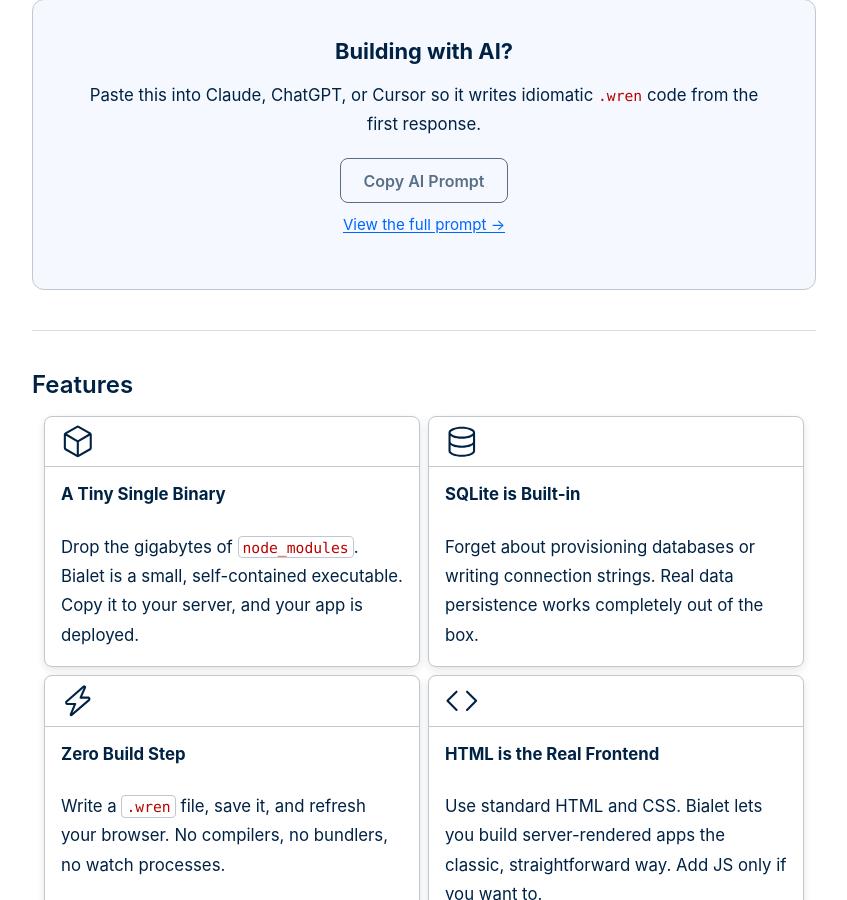
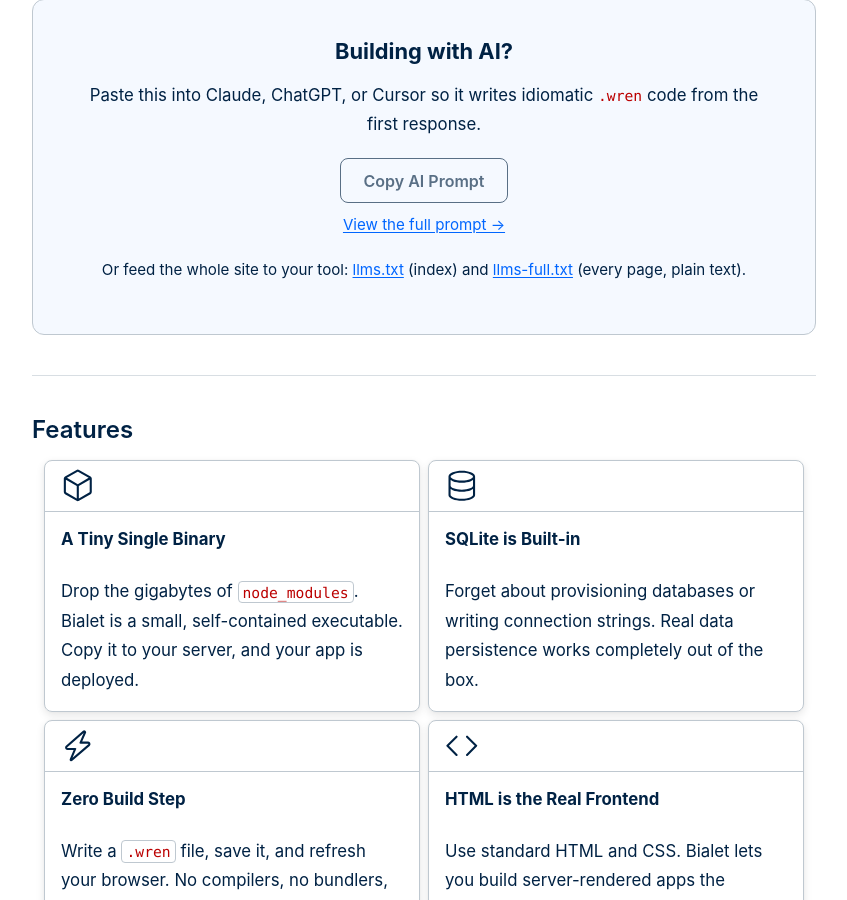
Before and after one commit to bialet/bialet, a Sphinx documentation site: the page built from docs/index.rst, in a window 1280 px wide and 900 px high, scrolled down 1036 px. Shown: the whole window, without its empty margins (216-1063 px from the left). Built offline with Sphinx 7.4.7 and the Sphinx Book theme 1.1.4, drawn with Linux system fonts in a browser that asks for light colours; the version number could not be read and is left out.

Commit message:
docs: point the landing page at llms.txt and llms-full.txt
The build already emits both; the community banner now says so, next to
the copy-prompt link, so the files are discoverable without guessing URLs.

```diff
--- a/docs/index.rst
+++ b/docs/index.rst
@@ -95,6 +95,11 @@
      </button>
      <p class="community-banner__action">
        <a href="ai-prompt.html">View the full prompt →</a>
+     </p>
+     <p class="community-banner__action">
+       Or feed the whole site to your tool:
+       <a href="llms.txt">llms.txt</a> (index) and
+       <a href="llms-full.txt">llms-full.txt</a> (every page, plain text).
      </p>
    </div>
 
```
